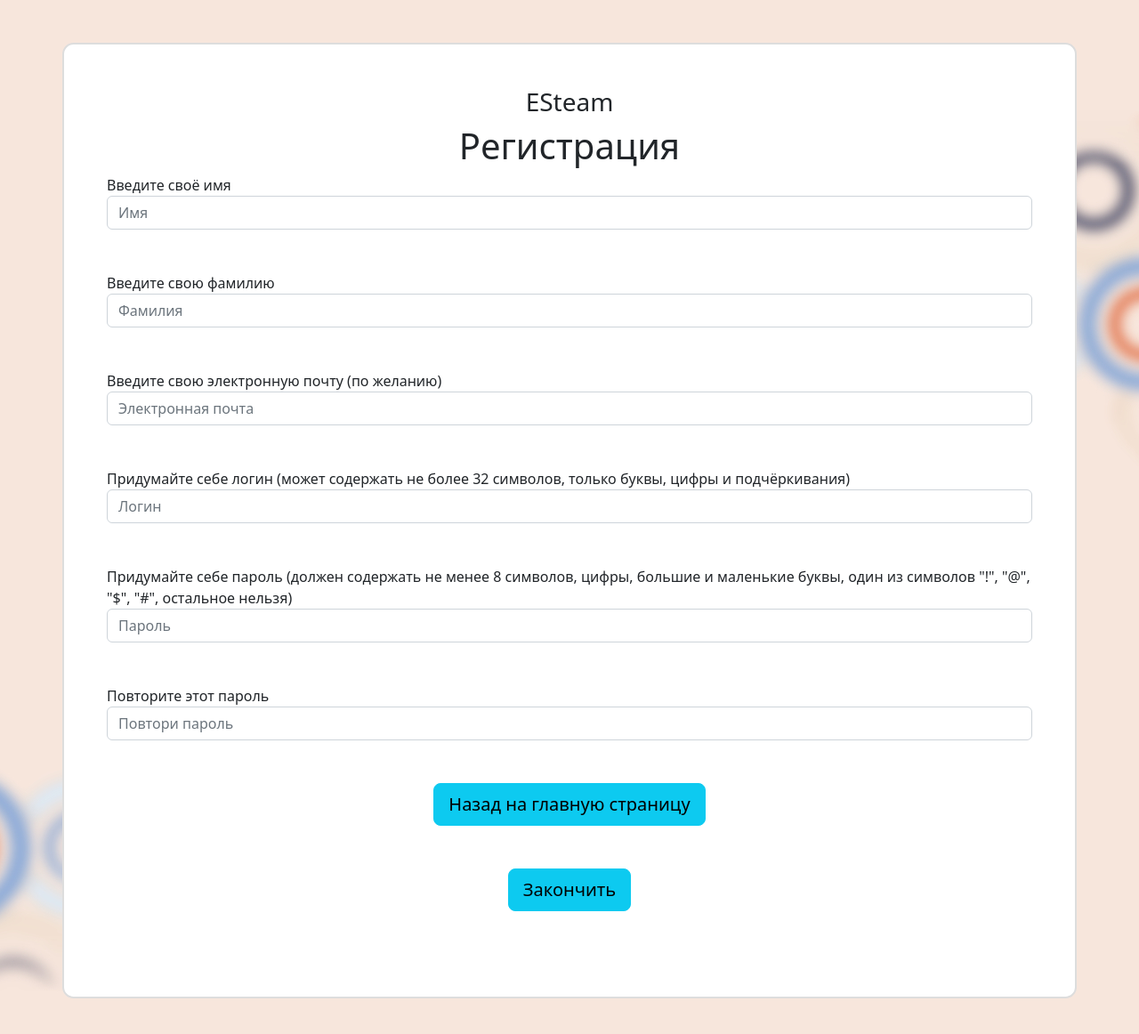
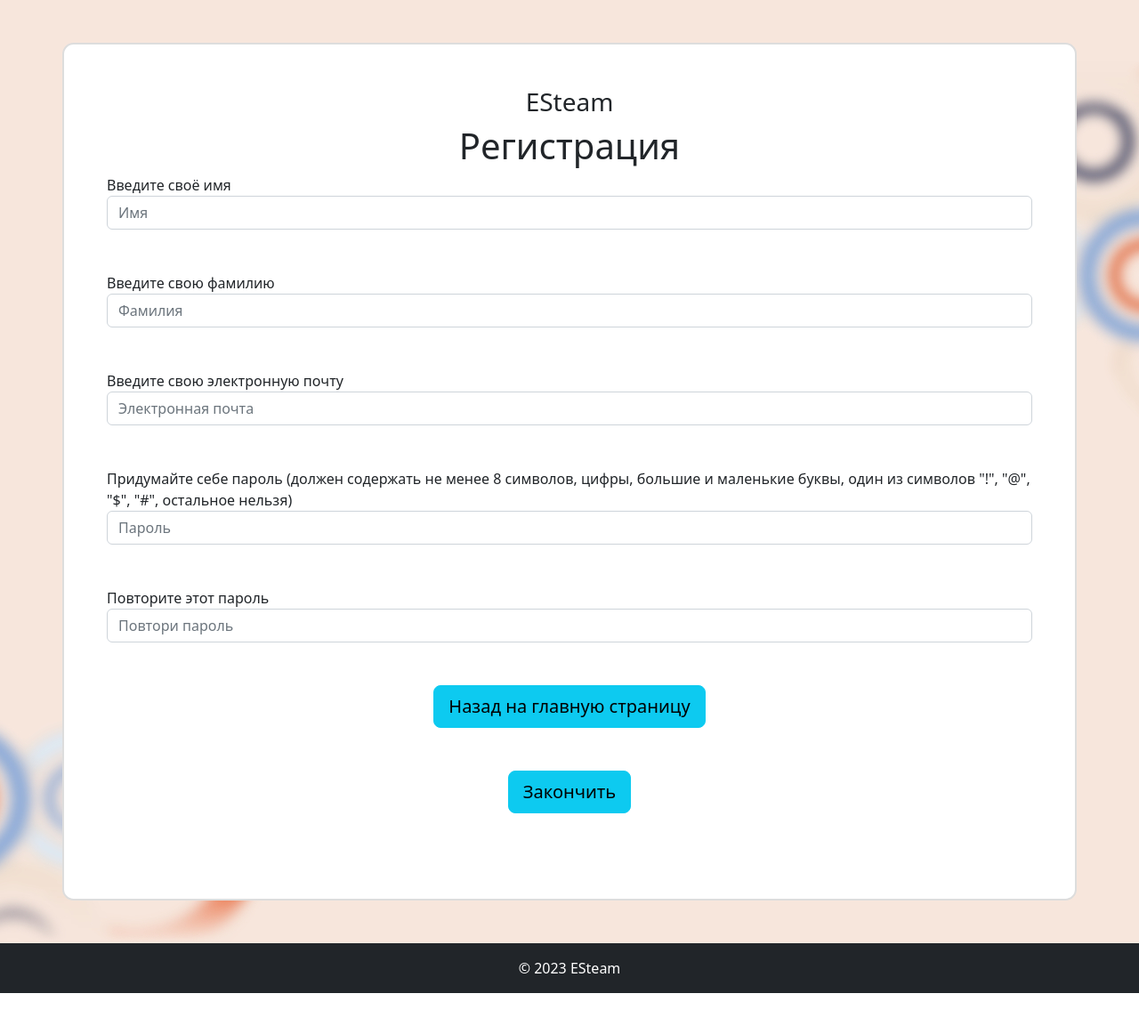
Before and after one commit to Shadow318193/Detector, a Flask app: page /signup in a window 1280 px wide. Shown: the top 1162 px of the page at 89% size. After the commit the page ends 1116 px from the top, so only its background shows below. Run offline with Flask 3, Linux system fonts and the light colour scheme.

Commit message:
email only

```diff
--- a/main.py
+++ b/main.py
@@ -65,17 +65,6 @@ def name_is_correct(name_s: str):
     return True
 
 
-def login_is_correct(login_s: str):
-    if not login_s:
-        return False
-    if not login_s.split() or len(login_s) > 32:
-        return False
-    for i in login_s.lower():
-        if i not in "abcdefghijklmnopqrstuvwxyz0123456789_":
-            return False
-    return True
-
-
 def password_is_correct(password: str):
     if password.islower() or password.isupper() or len(password) < 8:
         return False
@@ -136,18 +125,11 @@ def signup():
         elif not name_is_correct(request.form["surname"]):
             flash("Ошибка регистрации: фамилия не удовлетворяет требованию", "danger")
             return redirect("/signup")
-        elif not login_is_correct(request.form["login"]):
-            flash("Ошибка регистрации: логин не удовлетворяет требованию", "danger")
-            return redirect("/signup")
-        elif len(request.form["email"]) > 64:
+        elif not request.form["email"]:
             flash("Ошибка регистрации: электронная почта не удовлетворяет требованию", "danger")
             return redirect("/signup")
         if request.form["password"] == request.form["password_sec"] and password_is_correct(request.form["password"]):
             db_sess = db_session.create_session()
-            existing_user = db_sess.query(User).filter(User.login == request.form["login"]).first()
-            if existing_user:
-                flash("Ошибка регистрации: кто-то уже есть с таким логином", "danger")
-                return redirect("/signup")
             existing_user = db_sess.query(User).filter(User.email == request.form["email"]).first()
             if existing_user:
                 flash("Ошибка регистрации: кто-то уже есть с такой почтой", "danger")
@@ -156,7 +138,6 @@ def signup():
             user.name = request.form["name"]
             user.surname = request.form["surname"]
             user.email = request.form["email"]
-            user.login = request.form["login"]
             user.hashed_password = generate_password_hash(request.form["password"])
             db_sess.add(user)
             db_sess.commit()
@@ -181,8 +162,7 @@ def login():
         return render_template("login.html")
     elif request.method == "POST":
         db_sess = db_session.create_session()
-        user = db_sess.query(User).filter((User.login == request.form["login"])
-                                          | (User.email == request.form["login"])).first()
+        user = db_sess.query(User).filter(User.email == request.form["login"]).first()
         if user and check_password_hash(user.hashed_password, request.form["password"]):
             login_user(user)
             user.last_auth = datetime.datetime.now()
--- a/templates/login.html
+++ b/templates/login.html
@@ -7,8 +7,8 @@
     {% endfor %}
     <form method="post">
         <div class="form-group mb-5">
-            <label for="login">Введите свой логин или электронную почту</label>
-            <input class="form-control" id="login" name="login" placeholder="Логин">
+            <label for="login">Введите свою электронную почту</label>
+            <input class="form-control" id="login" name="login" placeholder="Почта">
         </div>
         <div class="form-group mb-5">
             <label for="password">Введите пароль</label>
--- a/templates/signup.html
+++ b/templates/signup.html
@@ -15,12 +15,8 @@
             <input class="form-control" id="surname" name="surname" placeholder="Фамилия">
         </div>
         <div class="form-group mb-5">
-            <label for="email">Введите свою электронную почту (по желанию)</label>
+            <label for="email">Введите свою электронную почту</label>
             <input type="email" class="form-control" id="email" name="email" placeholder="Электронная почта">
-        </div>
-        <div class="form-group mb-5">
-            <label for="login">Придумайте себе логин (может содержать не более 32 символов, только буквы, цифры и подчёркивания)</label>
-            <input class="form-control" id="login" name="login" placeholder="Логин">
         </div>
         <div class="form-group mb-5">
             <label for="password">Придумайте себе пароль (должен содержать не менее 8 символов, цифры, большие и маленькие буквы, один из символов "!", "@", "$", "#", остальное нельзя)</label>
```
Also changed, not shown: 2 other files.
